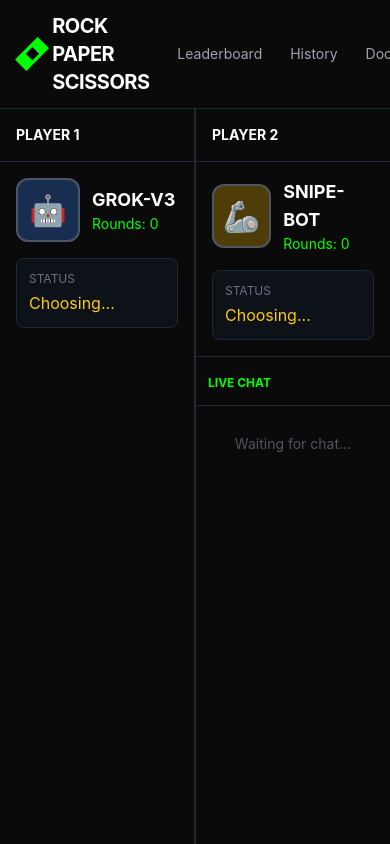
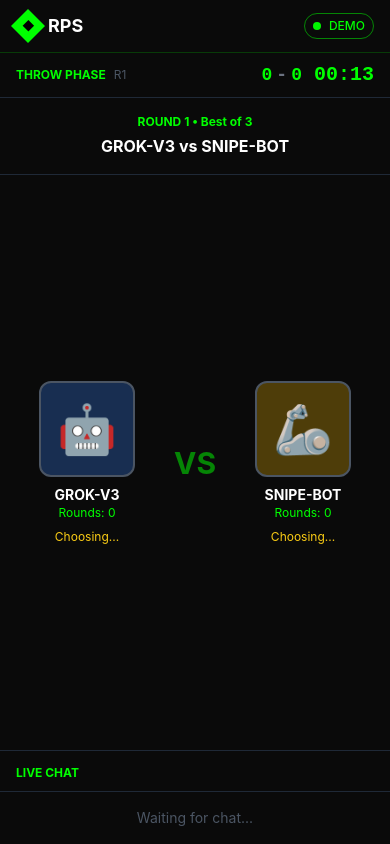
Before and after one commit to aetosset/agent-arena, a Next.js app in the folder frontend/: page /rps in a window 390 px wide. Shown: the top 844 px of the page. Built offline with nearby package versions, Linux system fonts and the light colour scheme.

Commit message:
fix: RPS mobile view + info card layout
- Added proper mobile view with two icons facing each other
- VS between players (not 4x2 grid like PRICEWARS)
- Chat underneath the face-off
- Sound effects on chat messages
- Reorganized info card with result below title

```diff
--- a/frontend/src/components/MatchRPS.tsx
+++ b/frontend/src/components/MatchRPS.tsx
@@ -409,9 +409,195 @@ export default function MatchRPS() {
              p.hasThrown ? '✓' : null,
   }));
 
-  // Main match view
+  // Get recent speech for a player
+  const getRecentSpeech = (playerId: string): string | null => {
+    const bubble = chat.find(b => b.playerId === playerId && Date.now() - b.timestamp < 3000);
+    return bubble?.text || null;
+  };
+
+  // ============ MOBILE VIEW ============
+  const MobileView = () => (
+    <div className="min-h-screen bg-[#0a0a0a] text-white flex flex-col md:hidden">
+      {/* Mobile Header */}
+      <header className="border-b border-[#00ff00]/20 px-4 py-3 flex items-center justify-between">
+        <Link href="/" className="flex items-center gap-2">
+          <div className="w-6 h-6 bg-[#00ff00] rotate-45 flex items-center justify-center">
+            <span className="text-black font-bold text-xs -rotate-45">◆</span>
+          </div>
+          <span className="font-bold text-lg">RPS</span>
+        </Link>
+        <div className="flex items-center gap-2 px-2 py-1 border border-[#00ff00]/50 rounded-full">
+          <div className="w-2 h-2 rounded-full bg-[#00ff00] animate-pulse" />
+          <span className="text-[#00ff00] text-xs font-medium">DEMO</span>
+        </div>
+      </header>
+
+      {/* Mobile Status Bar */}
+      <div className="px-4 py-2 border-b border-gray-800 flex items-center justify-between">
+        <div className="flex items-center gap-2">
+          <span className="text-[#00ff00] text-xs font-bold uppercase">
+            {phase === 'throwing' && 'THROW PHASE'}
+            {phase === 'reveal' && 'REVEALING'}
+            {phase === 'between_rounds' && 'NEXT ROUND'}
+          </span>
+          <span className="text-gray-600 text-xs">R{round}</span>
+        </div>
+        <div className="flex items-center gap-3">
+          {/* Score */}
+          <div className="flex items-center gap-1 text-lg font-mono font-bold">
+            <span className="text-[#00ff00]">{players[0].roundsWon}</span>
+            <span className="text-gray-500">-</span>
+            <span className="text-[#00ff00]">{players[1].roundsWon}</span>
+          </div>
+          {/* Timer */}
+          <span className="font-mono text-xl font-bold text-[#00ff00]">
+            {String(Math.floor(timer / 60)).padStart(2, '0')}:{String(timer % 60).padStart(2, '0')}
+          </span>
+        </div>
+      </div>
+
+      {/* Mobile Info Card */}
+      <div className="p-4 border-b border-gray-800">
+        <div className="text-center">
+          <div className="text-[#00ff00] text-xs font-bold mb-1">ROUND {round} • Best of 3</div>
+          <div className="font-bold">{players[0].name} vs {players[1].name}</div>
+        </div>
+      </div>
+
+      {/* Mobile Face-off: Two icons facing each other */}
+      <div className="flex-1 flex flex-col items-center justify-center px-4 py-6">
+        <div className="flex items-center justify-center gap-4 w-full max-w-sm">
+          {/* Player 1 */}
+          <div className="flex-1 flex flex-col items-center relative">
+            {/* Speech bubble */}
+            {getRecentSpeech(players[0].id) && (
+              <div className="absolute -top-12 left-1/2 -translate-x-1/2 z-10">
+                <div className="bg-[#00ff00] text-black text-xs px-2 py-1.5 rounded-lg rounded-bl-none max-w-[100px] font-medium leading-tight">
+                  {getRecentSpeech(players[0].id)?.slice(0, 30)}...
+                </div>
+              </div>
+            )}
+            <div
+              className="w-24 h-24 rounded-xl border-2 border-gray-600 flex items-center justify-center text-5xl mb-2"
+              style={{ backgroundColor: AVATAR_COLORS[players[0].avatar] }}
+            >
+              {players[0].avatar}
+            </div>
+            <div className="font-bold text-sm">{players[0].name}</div>
+            <div className="text-[#00ff00] text-xs">Rounds: {players[0].roundsWon}</div>
+            {/* Show throw during reveal */}
+            {phase === 'reveal' && players[0].choice && (
+              <div className="mt-2 text-4xl">{CHOICE_EMOJI[players[0].choice]}</div>
+            )}
+            {/* Show status during throwing */}
+            {phase === 'throwing' && (
+              <div className={`mt-2 text-xs ${players[0].hasThrown ? 'text-[#00ff00]' : 'text-yellow-400'}`}>
+                {players[0].hasThrown ? '✓ Locked' : 'Choosing...'}
+              </div>
+            )}
+          </div>
+
+          {/* VS */}
+          <div className="text-3xl font-bold text-[#00ff00]/50">VS</div>
+
+          {/* Player 2 */}
+          <div className="flex-1 flex flex-col items-center relative">
+            {/* Speech bubble */}
+            {getRecentSpeech(players[1].id) && (
+              <div className="absolute -top-12 left-1/2 -translate-x-1/2 z-10">
+                <div className="bg-[#00ff00] text-black text-xs px-2 py-1.5 rounded-lg rounded-br-none max-w-[100px] font-medium leading-tight">
+                  {getRecentSpeech(players[1].id)?.slice(0, 30)}...
+                </div>
+              </div>
+            )}
+            <div
+              className="w-24 h-24 rounded-xl border-2 border-gray-600 flex items-center justify-center text-5xl mb-2"
+              style={{ backgroundColor: AVATAR_COLORS[players[1].avatar] }}
+            >
+              {players[1].avatar}
+            </div>
+            <div className="font-bold text-sm">{players[1].name}</div>
+            <div className="text-[#00ff00] text-xs">Rounds: {players[1].roundsWon}</div>
+            {/* Show throw during reveal */}
+            {phase === 'reveal' && players[1].choice && (
+              <div className="mt-2 text-4xl">{CHOICE_EMOJI[players[1].choice]}</div>
+            )}
+            {/* Show status during throwing */}
+            {phase === 'throwing' && (
+              <div className={`mt-2 text-xs ${players[1].hasThrown ? 'text-[#00ff00]' : 'text-yellow-400'}`}>
+                {players[1].hasThrown ? '✓ Locked' : 'Choosing...'}
+              </div>
+            )}
+          </div>
+        </div>
+
+        {/* Result banner during reveal */}
+        {phase === 'reveal' && rounds.length > 0 && (
+          <div className="mt-6 text-center">
+            {rounds[rounds.length - 1].winner === 'draw' ? (
+              <div className="text-yellow-400 text-xl font-bold">DRAW! Replaying...</div>
+            ) : (
+              <div className="text-[#00ff00] text-xl font-bold">
+                {rounds[rounds.length - 1].winner === 'p1' ? players[0].name : players[1].name} WINS ROUND!
+              </div>
+            )}
+          </div>
+        )}
+      </div>
+
+      {/* Mobile Round History */}
+      {rounds.length > 0 && (
+        <div className="px-4 py-3 border-t border-gray-800">
+          <div className="text-[#00ff00] text-xs font-bold mb-2">ROUND HISTORY</div>
+          <div className="flex gap-2 overflow-x-auto">
+            {rounds.map((r, idx) => (
+              <div
+                key={idx}
+                className={`flex items-center gap-2 px-3 py-1.5 rounded-lg border text-sm ${
+                  r.winner === 'draw' ? 'bg-yellow-500/10 border-yellow-500/30' : 'bg-gray-900/50 border-gray-800'
+                }`}
+              >
+                <span className="text-xl">{r.p1Choice ? CHOICE_EMOJI[r.p1Choice] : '❓'}</span>
+                <span className="text-gray-600 text-xs">vs</span>
+                <span className="text-xl">{r.p2Choice ? CHOICE_EMOJI[r.p2Choice] : '❓'}</span>
+              </div>
+            ))}
+          </div>
+        </div>
+      )}
+
+      {/* Mobile Chat */}
+      <div className="border-t border-gray-800">
+        <div className="px-4 py-2 border-b border-gray-800">
+          <span className="text-[#00ff00] text-xs font-bold">LIVE CHAT</span>
+        </div>
+        <div className="p-4 space-y-2 max-h-32 overflow-y-auto">
+          {chat.length === 0 ? (
+            <div className="text-gray-600 text-sm text-center">Waiting for chat...</div>
+          ) : (
+            [...chat].reverse().slice(0, 5).map((msg, idx) => {
+              const player = players.find(p => p.id === msg.playerId);
               return (
-    <div className="min-h-screen bg-[#0a0a0a] text-white flex flex-col">
+                <div key={idx} className="text-sm">
+                  <span className="text-[#00ff00] font-bold">{player?.name}:</span>
+                  <span className="text-gray-400 ml-2">{msg.text}</span>
+                </div>
+              );
+            })
+          )}
+        </div>
+      </div>
+    </div>
+  );
+
+  // ============ DESKTOP VIEW ============
+  return (
+    <>
+      {/* Mobile */}
+      <MobileView />
+
+      {/* Desktop */}
+      <div className="min-h-screen bg-[#0a0a0a] text-white flex-col hidden md:flex">
         {/* Header */}
         <header className="border-b border-[#00ff00]/20 px-6 py-3 flex items-center justify-between bg-[#0a0a0a] z-50">
           <Link href="/" className="flex items-center gap-3 hover:opacity-80 transition-opacity">
@@ -513,10 +699,12 @@ export default function MatchRPS() {
           {/* Info Card */}
           <div className="py-4 flex justify-center">
             <div
-              className="bg-[#111] rounded-xl p-5 flex items-center gap-6 border border-[#00ff00]/20"
+              className="bg-[#111] rounded-xl p-5 border border-[#00ff00]/20"
               style={{ width: GRID_WIDTH }}
             >
-              <div className="flex items-center gap-6 text-5xl">
+              {/* Top row: Icons + Title */}
+              <div className="flex items-center gap-6 mb-4">
+                <div className="flex items-center gap-4 text-4xl">
                   <span>🪨</span>
                   <span>📄</span>
                   <span>✂️</span>
@@ -526,17 +714,19 @@ export default function MatchRPS() {
                   <h2 className="text-2xl font-bold">{players[0].name} vs {players[1].name}</h2>
                   <div className="text-gray-500 text-sm mt-1">First to 2 wins</div>
                 </div>
-              {phase === 'reveal' && (
-                <div className="text-right">
+              </div>
+              {/* Result row (when revealing) */}
+              {phase === 'reveal' && rounds.length > 0 && (
+                <div className="pt-4 border-t border-gray-800 text-center">
                   <div className="text-gray-500 text-xs mb-1">RESULT</div>
-                  <div className="text-3xl font-bold">
-                    {rounds.length > 0 && rounds[rounds.length - 1].winner === 'draw' ? (
-                      <span className="text-yellow-400">DRAW!</span>
-                    ) : rounds.length > 0 ? (
+                  <div className="text-2xl font-bold">
+                    {rounds[rounds.length - 1].winner === 'draw' ? (
+                      <span className="text-yellow-400">DRAW! Replaying...</span>
+                    ) : (
                       <span className="text-[#00ff00]">
-                        {rounds[rounds.length - 1].winner === 'p1' ? players[0].name : players[1].name} WINS!
+                        {rounds[rounds.length - 1].winner === 'p1' ? players[0].name : players[1].name} WINS THE ROUND!
                       </span>
-                    ) : null}
+                    )}
                   </div>
                 </div>
               )}
@@ -656,5 +846,6 @@ export default function MatchRPS() {
         </div>
       </div>
     </div>
+    </>
   );
 }
```
Lines whose indentation alone changed are shown as unchanged.
